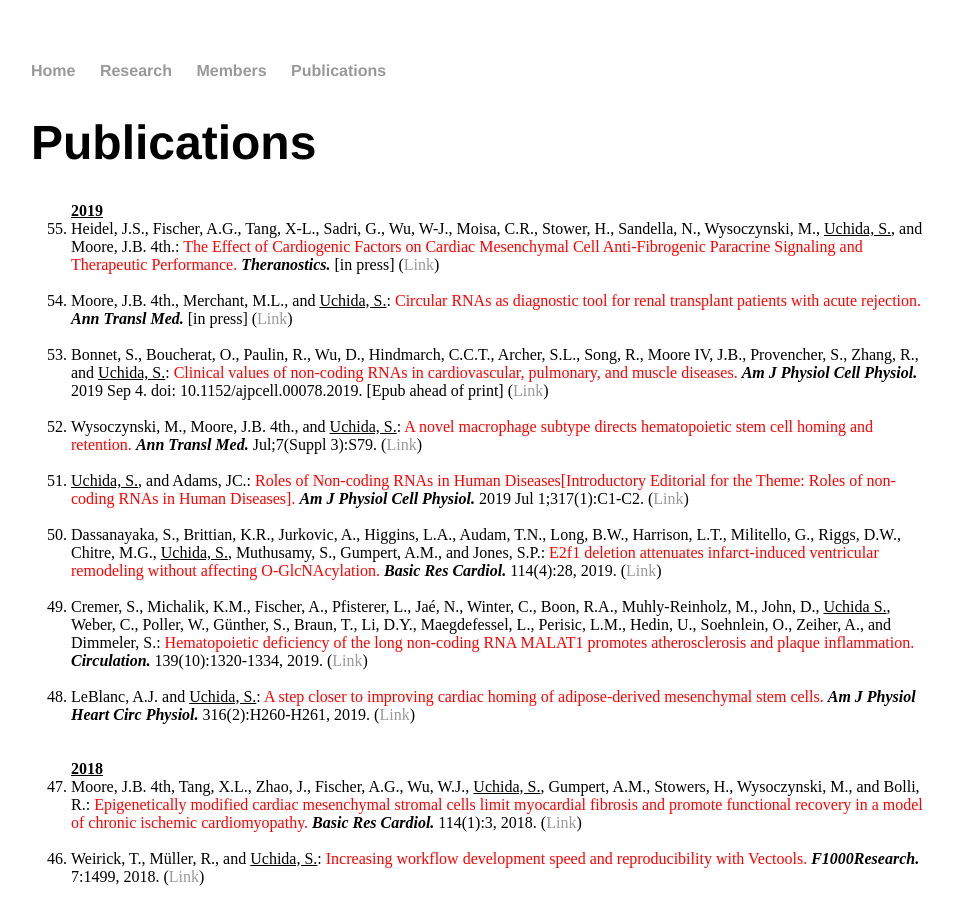
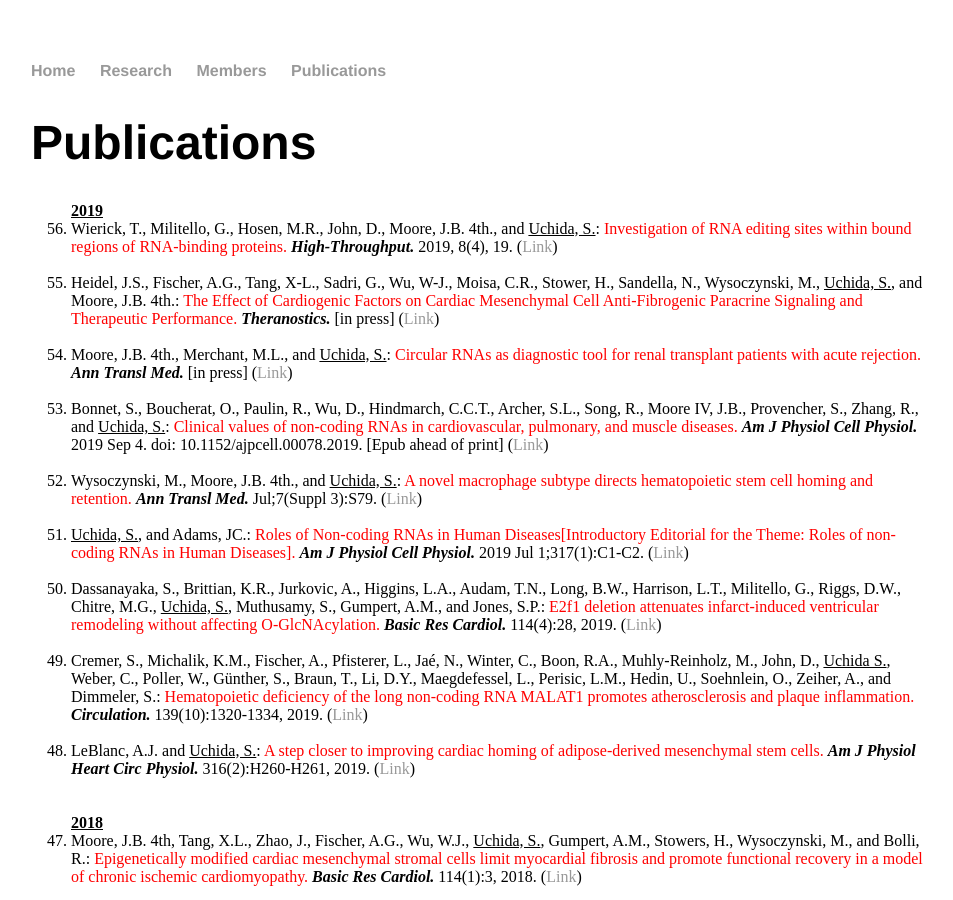
Before and after one commit to heartlncrna/heartlncrna.github.io, a Jekyll site: the page publications/pub_list.html, which Jekyll copies as it is, in a window 1280 px wide and 900 px high. Shown: the whole window, without its empty margins (161-1114 px from the left). Built offline with Jekyll 4.4.1, drawn with Linux system fonts in a browser that asks for light colours.

Commit message:
Update pub_list.html

```diff
--- a/publications/pub_list.html
+++ b/publications/pub_list.html
@@ -28,6 +28,9 @@
 			<ol reversed="reversed">
 
 			<strong><u> 2019 </u></strong>
+				<li>Wierick, T., Militello, G., Hosen, M.R., John, D., Moore, J.B. 4th., and <u>Uchida, S.</u>: <font color="red">Investigation of RNA editing sites within bound regions of RNA-binding proteins.</font> <b><i>High-Throughput. </i></b> 2019, 8(4), 19. (<a href="https://www.mdpi.com/2571-5135/8/4/19">Link</span></a>)</li>
+			<br>
+
 				<li>Heidel, J.S., Fischer, A.G., Tang, X-L., Sadri, G., Wu, W-J., Moisa, C.R., Stower, H., Sandella, N., Wysoczynski, M., <u>Uchida, S.</u>, and Moore, J.B. 4th.: <font color="red">The Effect of Cardiogenic Factors on Cardiac Mesenchymal Cell Anti-Fibrogenic Paracrine Signaling and Therapeutic Performance.</font> <b><i>Theranostics. </i></b> [in press] (<a href="https://www.thno.org/toc/acceptms">Link</span></a>)</li>
 			<br>
 
```
